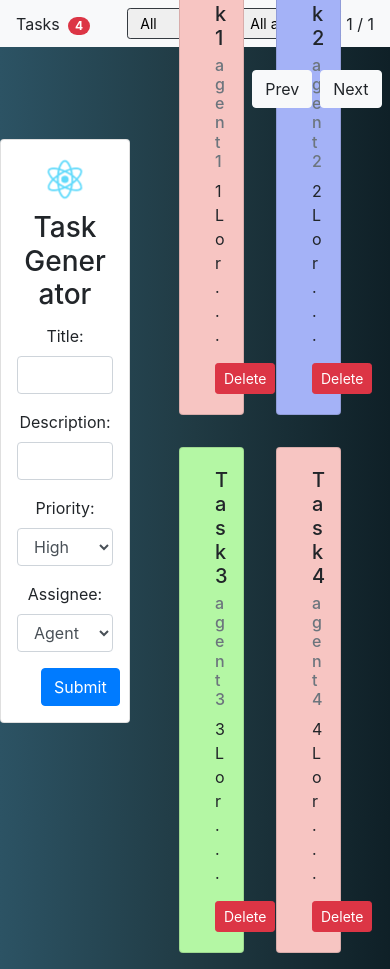
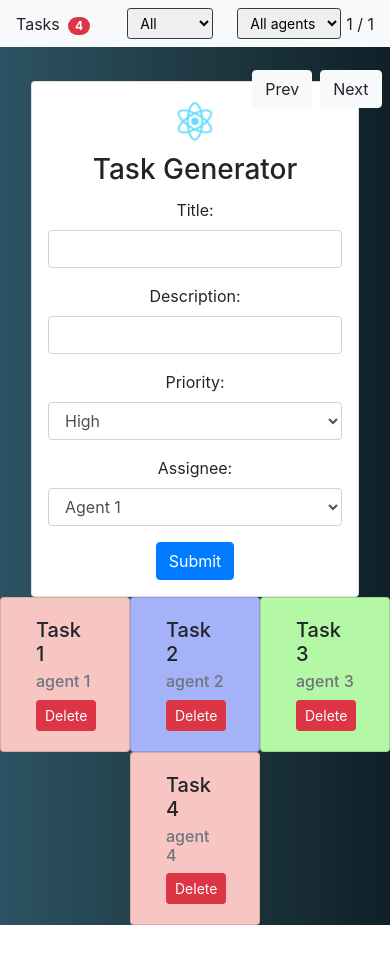
Before and after one commit to caceresfjulian/to_do_app, a React (Create React App) app: page / in a window 390 px wide. After the commit the page ends 925 px from the top, so only its background shows below. Built offline with nearby package versions, Linux system fonts and the light colour scheme.

Commit message:
Adjust responsive layout

```diff
--- a/src/components/App/App.css
+++ b/src/components/App/App.css
@@ -40,16 +40,8 @@ body {
   margin: auto;
 }
 
-.row1{
-  width: 100%
-}
-
-.col1 {
-  display: flex;
-  align-items: center;
-  padding: 0;
-  margin: 0;
-  justify-content: center;
+.navbar {
+  z-index: 10;
 }
 
 .todoForm {
--- a/src/components/App/App.js
+++ b/src/components/App/App.js
@@ -2,7 +2,7 @@ import React from 'react';
 import './App.css';
 import TodoForm from '../TodoForm/TodoForm';
 import TodoList from '../TodoList/TodoList';
-import {tasksOnScreen} from '../TodoList/TodoList';
+import { tasksOnScreen } from '../TodoList/TodoList';
 import NavBar from '../NavBar/NavBar';
 import SearchButtons from '../SearchButtons/SearchButtons';
 import Detail from '../Detail/Detail';
@@ -24,13 +24,11 @@ class App extends React.Component {
       assignee: 'agent 1',
       rangeTop: 9,
       rangeBottom: 0,
-      validation:'form-control',
+      validation: 'form-control',
       byPriority: 'all',
       byAgent: 'all',
       detail: false,
-      detailInfo:'',
-      windowWidth: 0,
-      windowHeight: 0
+      detailInfo: '',
     }
     this.onChangeValue = this.onChangeValue.bind(this);
     this.onAddItem = this.onAddItem.bind(this);
@@ -38,23 +36,6 @@ class App extends React.Component {
     this.addToRange = this.addToRange.bind(this);
     this.substractToRange = this.substractToRange.bind(this);
     this.showDetail = this.showDetail.bind(this);
-    this.updateDimensions = this.updateDimensions.bind(this);
-  }
-
-  componentDidMount() {
-    this.updateDimensions();
-    window.addEventListener("resize", this.updateDimensions);
-  }
-
-  componentWillUnmount() {
-    window.removeEventListener("resize", this.updateDimensions);
-  }
-
-  updateDimensions() {
-    let windowWidth = typeof window !== "undefined" ? window.innerWidth : 0;
-    let windowHeight = typeof window !== "undefined" ? window.innerHeight : 0;
-
-    this.setState({ windowWidth, windowHeight });
   }
 
   onChangeValue(event) {
@@ -64,11 +45,11 @@ class App extends React.Component {
 
   onAddItem(event) {
     event.preventDefault();
-    if(this.state.title.length === 0 || this.state.description.length === 0){
+    if (this.state.title.length === 0 || this.state.description.length === 0) {
       this.setState({
         validation: 'form-control border-danger'
       })
-    }else{
+    } else {
       this.setState(state => {
         const todos = [...state.todos,
         {
@@ -82,7 +63,8 @@ class App extends React.Component {
           todos, validation: 'form-control'
         }
       })
-  }}
+    }
+  }
 
   addToRange(e) {
     e.preventDefault();
@@ -108,37 +90,37 @@ class App extends React.Component {
     }
   }
 
-  onRemoveItem(index, title ) {
+  onRemoveItem(index, title) {
     this.setState({
       todos: this.state.todos.filter(e => {
-        return index !== e.id || title !== e.title ;
+        return index !== e.id || title !== e.title;
       })
     })
   }
 
-  showDetail(title, description, assignee, priority){
+  showDetail(title, description, assignee, priority) {
     this.setState({
       detail: !this.state.detail,
-      detailInfo: {title: title, description: description, assignee: assignee, priority: priority},
+      detailInfo: { title: title, description: description, assignee: assignee, priority: priority },
     })
   }
 
   render() {
     return (
       <div>
-      <Detail showDetail={this.state.detail} onClick={this.showDetail} info={this.state.detailInfo}/>
-        <NavBar counter={this.state.todos.length} page={this.state.rangeTop} onChange={this.onChangeValue}/>
+        <Detail showDetail={this.state.detail} onClick={this.showDetail} info={this.state.detailInfo} />
+        <NavBar counter={this.state.todos.length} page={this.state.rangeTop} onChange={this.onChangeValue} />
         <div className="general">
-          <div className="row row1">
-            <div className="col col1">
-              <TodoForm onChange={this.onChangeValue} onClick={this.onAddItem} todos={this.state.todos} counter={this.state.todos.length} inputStyle={this.state.validation}/>
+          <div className="row w-100 mt-5 mt-sm-0">
+            <div className="col-sm mt-5 mx-3 mx-sm-0 pt-5 mt-sm-0 pt-sm-0">
+              <TodoForm onChange={this.onChangeValue} onClick={this.onAddItem} todos={this.state.todos} counter={this.state.todos.length} inputStyle={this.state.validation} />
             </div>
-            <div className="col-8">
-              <TodoList todos={this.state.todos} onClick={this.onRemoveItem} rangeTop={this.state.rangeTop} rangeBottom={this.state.rangeBottom} byPriority={this.state.byPriority} byAgent={this.state.byAgent} showDetail={this.showDetail}/>
+            <div className="col-sm-8">
+              <TodoList todos={this.state.todos} onClick={this.onRemoveItem} rangeTop={this.state.rangeTop} rangeBottom={this.state.rangeBottom} byPriority={this.state.byPriority} byAgent={this.state.byAgent} showDetail={this.showDetail} />
             </div>
           </div>
           <div id="searchButtons">
-          <SearchButtons onClick2={this.addToRange} onClick3={this.substractToRange} counter={this.props.counter}/>
+            <SearchButtons onClick2={this.addToRange} onClick3={this.substractToRange} counter={this.props.counter} />
           </div>
         </div>
       </div>
--- a/src/components/Todos/Todos.js
+++ b/src/components/Todos/Todos.js
@@ -11,7 +11,7 @@ class Todos extends React.Component {
         }
     }
 
-    adjustSizeLayout(){
+/*    adjustSizeLayout(){
         if (window.screen.width <= 599 ){
             return "card task"
         }else if (window.screen.width >= 600 && window.screen.width < 800){
@@ -19,7 +19,7 @@ class Todos extends React.Component {
         } else {
             return  "card col-3 m-3 task"
         }
-    }
+    }*/
     render() {
         let title;
         if (this.props.title.length > 7) {
@@ -27,18 +27,13 @@ class Todos extends React.Component {
         } else {
             title = this.props.title;
         }
-        let description;
-        if (this.props.description.length > 8) {
-            description = `${this.props.description.slice(0, 5)}...`
-        } else {
-            description = this.props.description;
-        }
+
         return (
-            <div className={this.adjustSizeLayout()} style={this.applyColor(this.props.priority)}>
+            <div className="card col-4 col-md-3 m-md-3" style={this.applyColor(this.props.priority)}>
                 <div className="card-body">
                     <h5 className="card-title taskTitle" onClick={ () => this.props.showDetail(this.props.title, this.props.description, this.props.assignee, this.props.priority)}>{title}</h5>
                     <h6 className="card-subtitle mb-2 text-muted">{this.props.assignee}</h6>
-                    <p className="card-text">{description}</p>
+
                     <button className="btn btn-danger btn-sm" onClick={() => this.props.onClick(this.props.id, this.props.title)}>Delete</button>
                 </div>
             </div>
```
Lines whose indentation alone changed are shown as unchanged.
